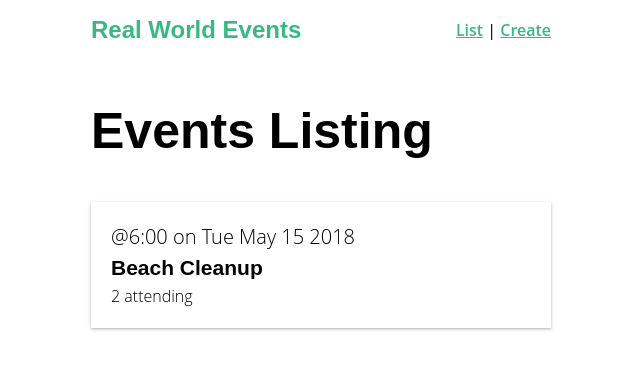
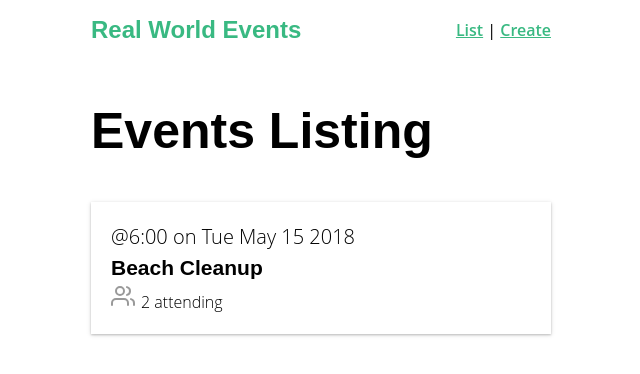
Before and after one commit to Pramothini/real-world-vue, a Vue app: page / in a window 1280 px wide. Shown: the top 374 px of the page, without its empty margins (319-959 px from the left). Built offline with nearby package versions, Linux system fonts and the light colour scheme.

Commit message:
used globally registered components

```diff
--- a/package.json
+++ b/package.json
@@ -8,6 +8,7 @@
     "lint": "vue-cli-service lint"
   },
   "dependencies": {
+    "loadash": "^1.0.0",
     "vue": "^2.5.17",
     "vue-router": "^3.0.1",
     "vuex": "^3.0.1"
--- /dev/null
+++ b/src/components/BaseIcon.vue
@@ -0,0 +1,40 @@
+    <template>
+    <div class="icon-wrapper">
+      <svg class="icon" :width="width" :height="height">
+        <use v-bind="{'xlink:href':'/feather-sprite.svg#'+name}"/>
+      </svg>
+    </div>
+    </template>
+<script>
+export default {
+  props: {
+    name: String,
+    width: {
+      type: [Number, String],
+      default: 24
+    },
+    height: {
+      type: [Number, String],
+      default: 24
+    }
+  }
+}
+</script>
+
+<style scoped>
+.icon-wrapper {
+  display: inline-flex;
+  align-items: center;
+  color: rgba(0, 0, 0, 0.4);
+  font-size: 1rem;
+  font-weight: 600;
+}
+.icon {
+  stroke: currentColor;
+  stroke-width: 2;
+  stroke-linecap: round;
+  stroke-linejoin: round;
+  fill: none;
+  margin-right: 6px;
+}
+</style>
--- a/src/components/EventCard.vue
+++ b/src/components/EventCard.vue
@@ -3,6 +3,7 @@
      <div class="event-card -shadow">
       <span class="eyebrow">@{{ event.time }} on {{ event.date }}</span>
       <h4 class="title">{{ event.title }}</h4>
+      <BaseIcon name="users" />
       <span>{{ event.attendees.length }} attending</span>
     </div>
 </router-link>
--- a/src/main.js
+++ b/src/main.js
@@ -1,12 +1,31 @@
-import Vue from "vue";
-import App from "./App.vue";
-import router from "./router";
-import store from "./store";
+import Vue from 'vue'
+import App from './App.vue'
+import router from './router'
+import store from './store'
 
-Vue.config.productionTip = false;
+import upperFirst from 'lodash/upperFirst'
+import camelCase from 'lodash/camelCase'
+
+const requireComponent = require.context(
+  './components',
+  false,
+  /Base[A-Z]\w+\.(vue|js)$/
+)
+
+requireComponent.keys().forEach(fileName => {
+  const componentConfig = requireComponent(fileName)
+
+  const componentName = upperFirst(
+    camelCase(fileName.replace(/^\.\/(.*)\.\w+$/, '$1'))
+  )
+
+  Vue.component(componentName, componentConfig.default || componentConfig)
+})
+
+Vue.config.productionTip = false
 
 new Vue({
   router,
   store,
   render: h => h(App)
-}).$mount("#app");
+}).$mount('#app')
```
Also changed, not shown: public/feather-sprite.svg (added), 1 other file (tests, documents, lock files or other folders).
